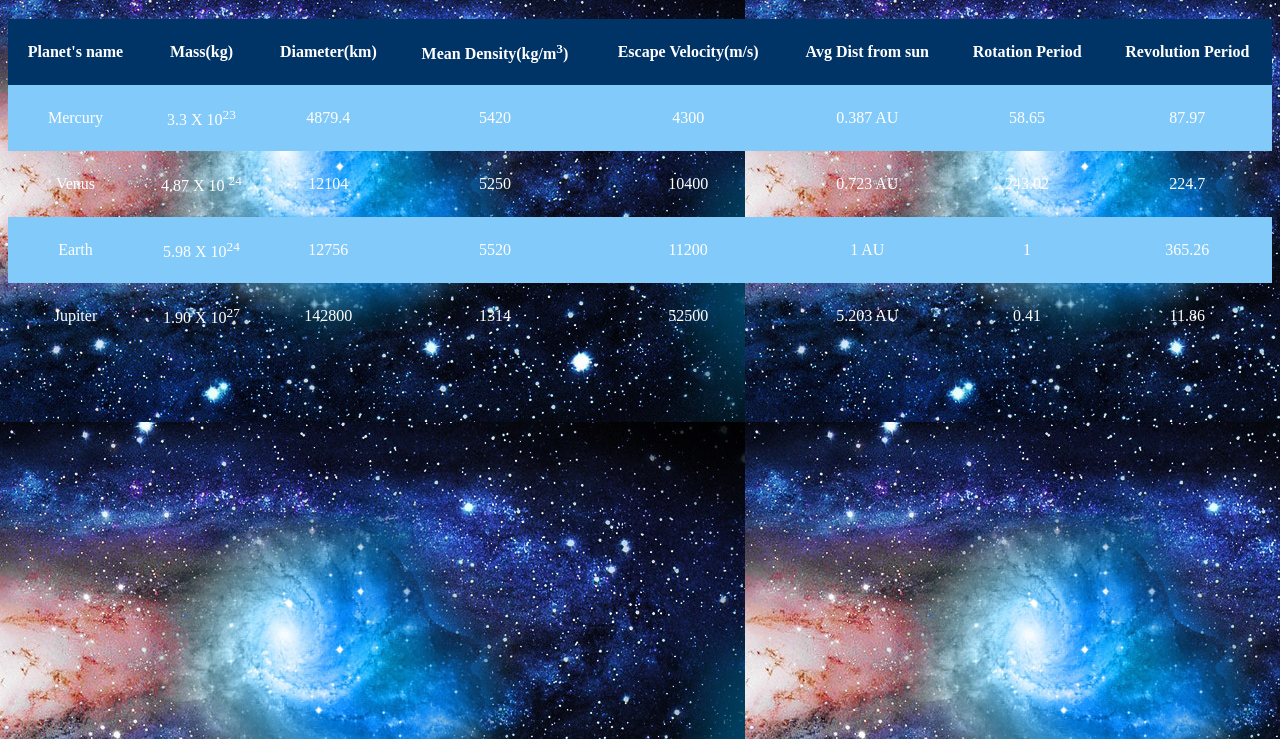
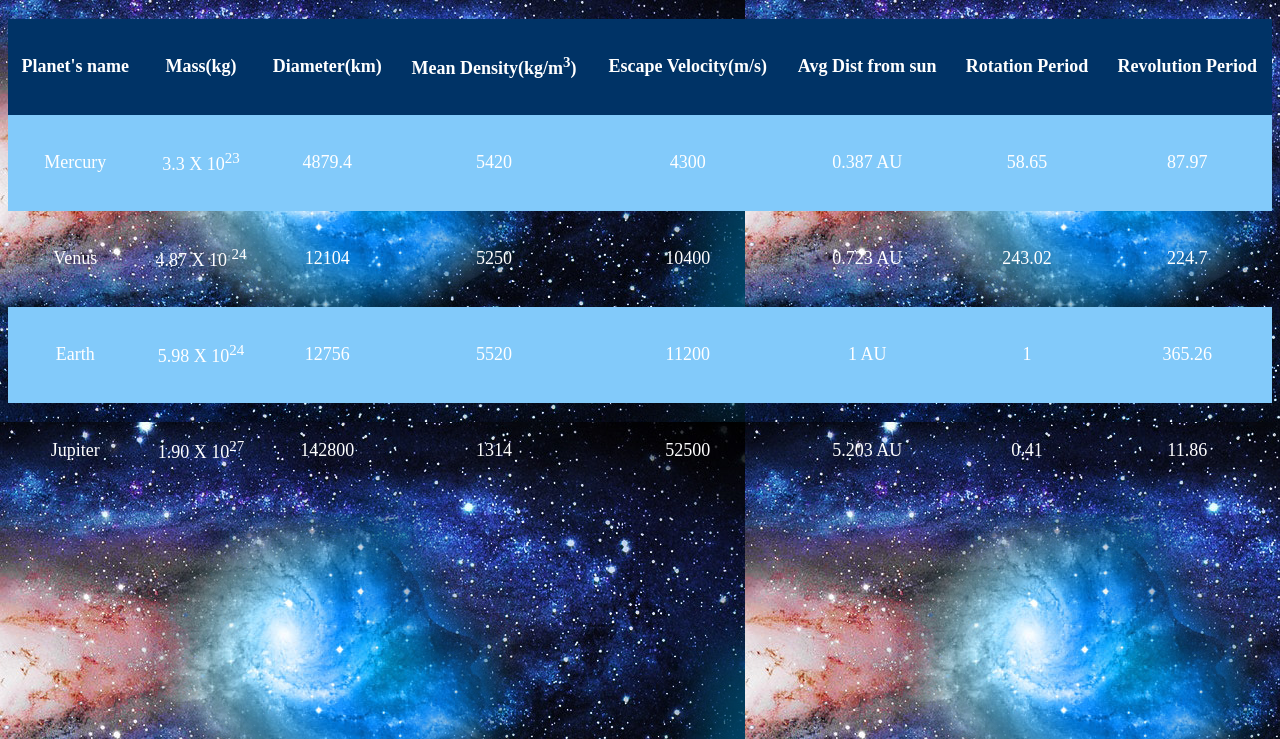
Before and after one commit to anokeinab/ITMD-361-lab5, a plain HTML site: page index.html in a window 1280 px wide. Shown: the part 61-800 px from the top of the page. Drawn offline with Linux system fonts and the light colour scheme.

Commit message:
Update style.css
change font size

```diff
--- a/style.css
+++ b/style.css
@@ -9,9 +9,10 @@ table {
 th, td {
     text-align: center;
     text-font: arial;
+    font-size: 18px;
     padding: 8px;
     color: white;
-    height: 50px;
+    height: 80px;
 }
 /*change the color of any even row */
 tr:nth-child(even){
```
